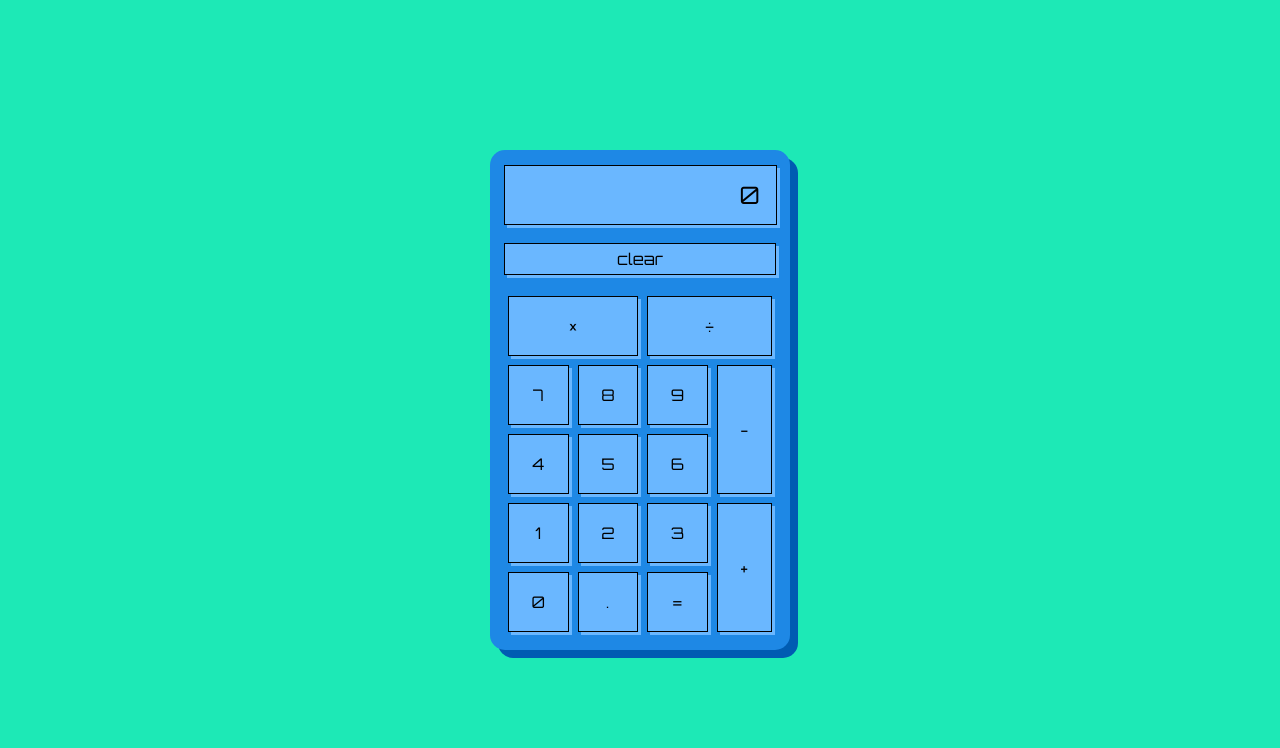
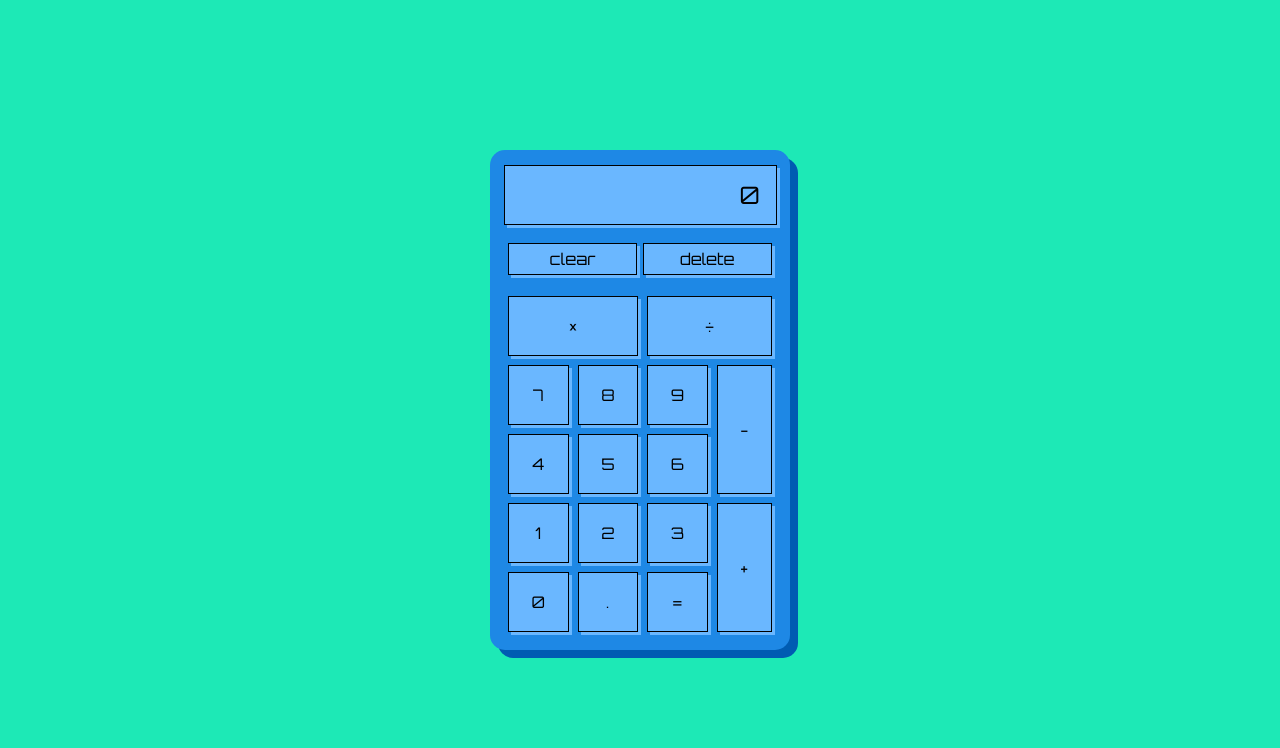
Before and after one commit to uwuzumaki/top-calculator, a plain HTML site: page index.html in a window 1280 px wide. Shown: the top 748 px of the page. Drawn offline with Linux system fonts and the light colour scheme.

Commit message:
added delete button

```diff
--- a/index.html
+++ b/index.html
@@ -11,7 +11,10 @@
     <div class="container">
       <div class="calculator-body">
         <div class="display">0</div>
-        <div class="clear-button button">clear</div>
+        <div class="remove">
+          <div class="clear-button button">clear</div>
+          <div class="del-button button">delete</div>
+        </div>
         <div class="button-container">
           <div id="7" class="button number">7</div>
           <div id="8" class="button number">8</div>
--- a/index.js
+++ b/index.js
@@ -28,14 +28,23 @@ buttons.forEach((button) => {
   const display = document.querySelector(".display");
   button.addEventListener("click", (e) => {
     const buttonPressed = e.target.id;
-    console.log(buttonPressed);
     if (button.classList.contains("clear-button")) {
       displayValue = "";
       storedValue = "";
       storedOperator = "";
       display.innerHTML = "0";
+    } else if (button.classList.contains("del-button")) {
+      displayValue = displayValue.slice(0, -1);
+      if (displayValue.charAt(displayValue.length - 1) === ".") {
+        displayValue = displayValue.slice(0, -1);
+        display.innerHTML = displayValue;
+      }
+      if (displayValue === "") {
+        display.innerHTML = "0";
+      } else {
+        display.innerHTML = displayValue;
+      }
     } else if (button.classList.contains("number")) {
-      console.log(displayValue);
       if (displayValue.length < 12) {
         if (buttonPressed === "decimal") {
           if (!displayValue.includes(".")) {
--- a/styles.css
+++ b/styles.css
@@ -54,12 +54,21 @@ body {
   box-shadow: #6ab7ff 3px 3px;
 }
 
+.remove {
+  display: flex;
+  justify-content: center;
+  align-items: center;
+  width: 90%;
+}
+
 .clear-button {
-  width: 90%;
   padding: 5px 0;
-  border-style: solid;
-  border-color: black;
-  border-width: 3px;
+  flex: 1;
+}
+
+.del-button {
+  padding: 5px 0;
+  flex: 1;
 }
 
 .button-container {
```
